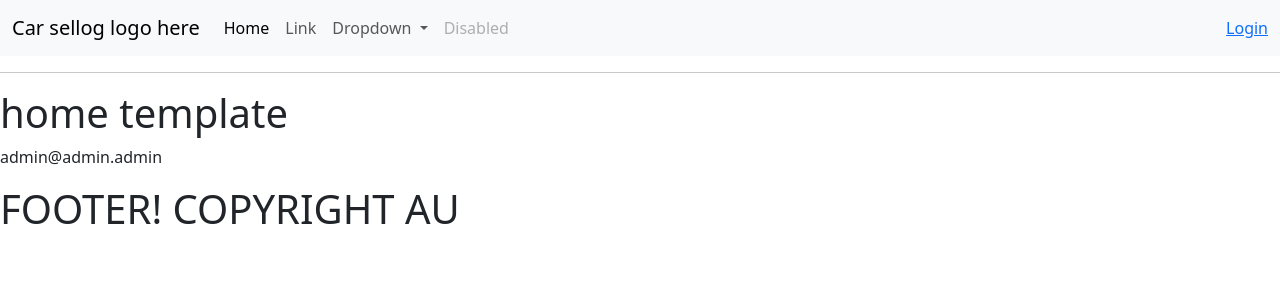
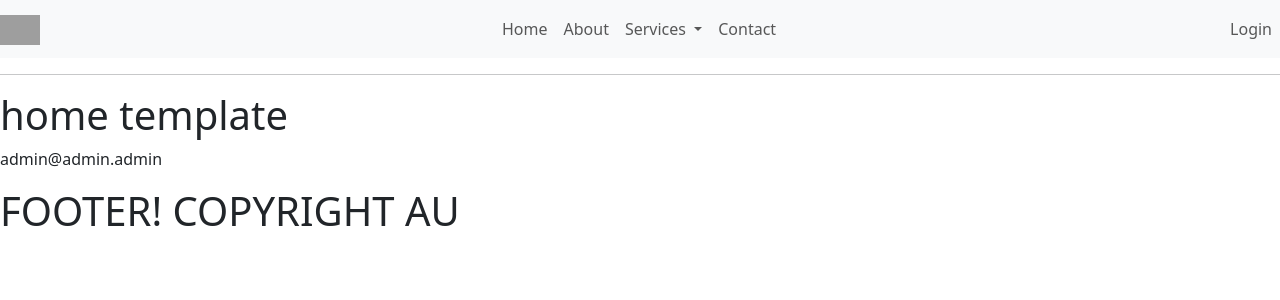
Before and after one commit to niko-web/dummy, a Django app: page / in a window 1280 px wide. Shown: the top 300 px of the page. Run offline with Django 4.2, Linux system fonts and the light colour scheme; data comes from the database, SQL or seed files in the repository; grey boxes are pictures that could not be loaded.

Commit message:
update navbar struct

```diff
--- a/templates/navbar.html
+++ b/templates/navbar.html
@@ -2,42 +2,50 @@
 
 <div class="container-fluid">
     <div class="row">
-        <nav class="navbar navbar-expand-lg bg-light">
-            <div class="container-fluid">
-              <a class="navbar-brand" href="#">Car sellog logo here</a>
-              <button class="navbar-toggler" type="button" data-bs-toggle="collapse" data-bs-target="#navbarSupportedContent" aria-controls="navbarSupportedContent" aria-expanded="false" aria-label="Toggle navigation">
+        <nav class="navbar navbar-expand-lg navbar-light bg-light">
+            <a class="navbar-brand" href="#">
+                <img src="your-logo.png" alt="Logo place" height="30">
+            </a>
+
+            <button class="navbar-toggler" type="button" data-bs-toggle="collapse" data-bs-target="#navbarNav" aria-controls="navbarNav" aria-expanded="false" aria-label="Toggle navigation">
                 <span class="navbar-toggler-icon"></span>
-              </button>
-                <div class="collapse navbar-collapse" id="navbarSupportedContent">
-                <ul class="navbar-nav me-auto mb-2 mb-lg-0">
+            </button>
+
+            <div class="collapse navbar-collapse" id="navbarNav">
+                <ul class="navbar-nav mx-auto">
                     <li class="nav-item">
-                    <a class="nav-link active" aria-current="page" href="#">Home</a>
+                        <a class="nav-link" href="/">Home</a>
                     </li>
                     <li class="nav-item">
-                    <a class="nav-link" href="#">Link</a>
+                        <a class="nav-link" href="{% url 'about' %}">About</a>
                     </li>
                     <li class="nav-item dropdown">
-                    <a class="nav-link dropdown-toggle" href="#" role="button" data-bs-toggle="dropdown" aria-expanded="false">
-                        Dropdown
-                    </a>
-                    <ul class="dropdown-menu">
-                        <li><a class="dropdown-item" href="#">Action</a></li>
-                        <li><a class="dropdown-item" href="#">Another action</a></li>
-                        <li><hr class="dropdown-divider"></li>
-                        <li><a class="dropdown-item" href="#">Something else here</a></li>
-                    </ul>
+                        <a class="nav-link dropdown-toggle" href="#" id="navbarDropdownMenuLink" role="button" data-bs-toggle="dropdown" aria-haspopup="true" aria-expanded="false">
+                            Services
+                        </a>
+                        <ul class="dropdown-menu" aria-labelledby="navbarDropdownMenuLink">
+                            <li><a class="dropdown-item" href="#">Service 1</a></li>
+                            <li><a class="dropdown-item" href="#">Service 2</a></li>
+                            <li><a class="dropdown-item" href="#">Service 3</a></li>
+                        </ul>
                     </li>
                     <li class="nav-item">
-                    <a class="nav-link disabled">Disabled</a>
+                        <a class="nav-link" href="#">Contact</a>
                     </li>
                 </ul>
+            </div>
+
+            <ul class="navbar-nav ms-auto">
                 {% if request.user.is_authenticated %}
-                    <a href="{% url 'logout' %}">Logout</a>
+                    <li class="nav-item">
+                        <a href="{% url 'logout' %}" class="nav-link btn btn-danger">Logout</a>
+                    </li>
                 {% else %}
-                    <a href="{% url 'login' %}">Login</a>
+                    <li class="nav-item">
+                        <a href="{% url 'login' %}" class="nav-link btn btn-info">Login</a>
+                    </li>
                 {% endif %}
-                </div>
-            </div>
+            </ul>
         </nav>
     </div>
 </div>
```
